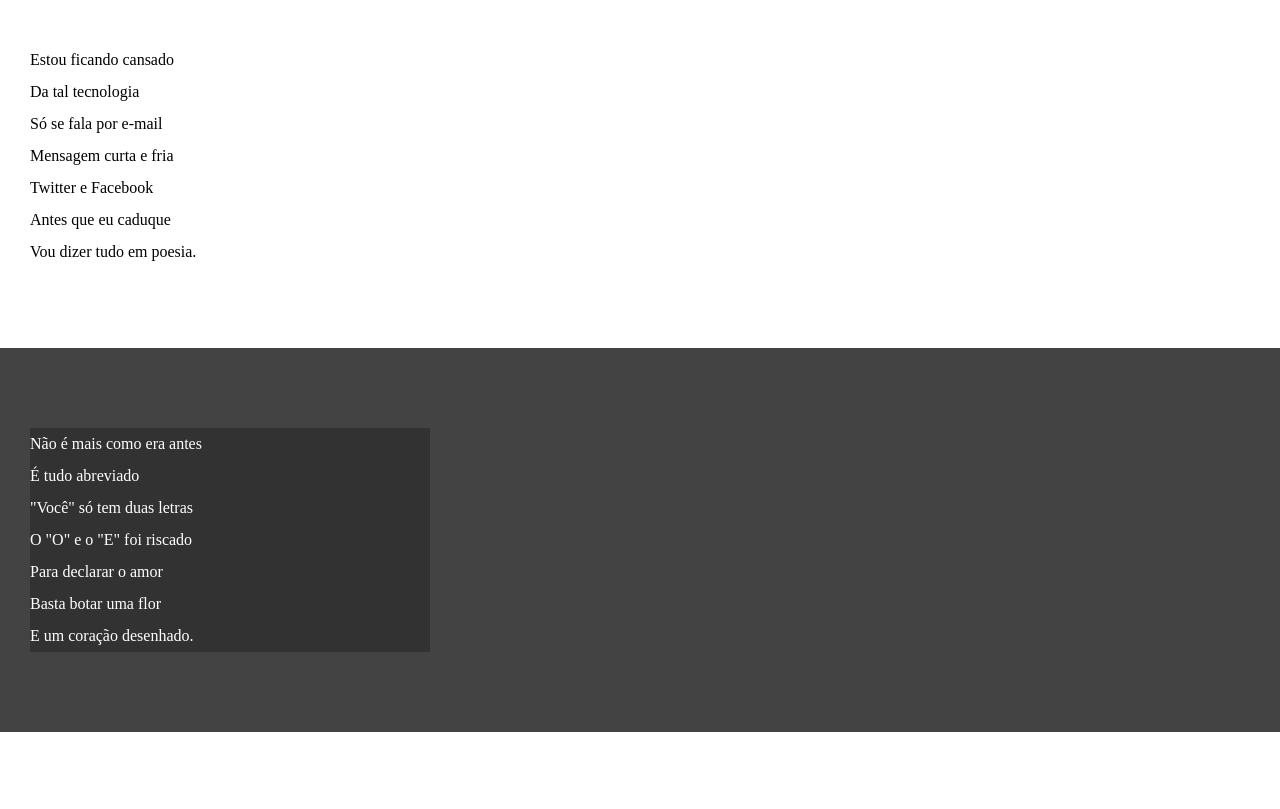
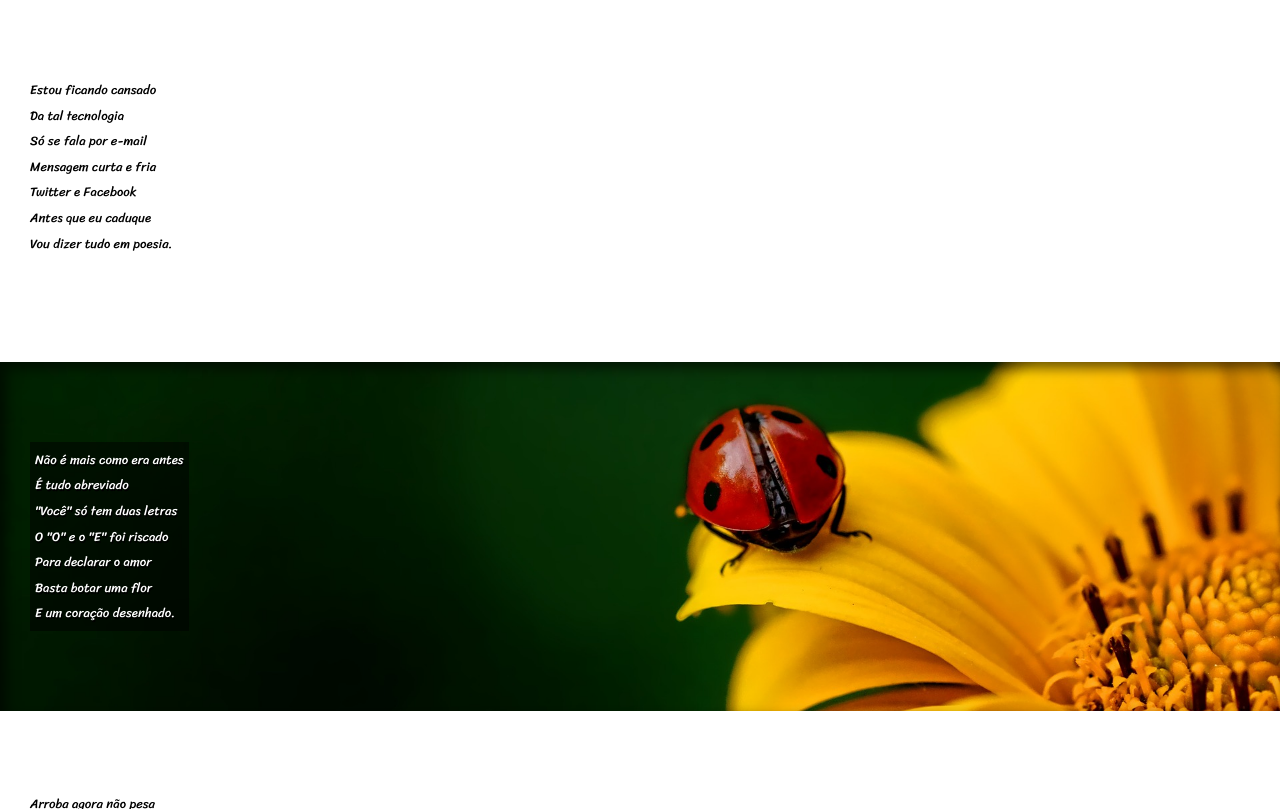
Before and after one commit to Zarconiel/html-css, a plain HTML site: page exercicios/des012/index.html in a window 1280 px wide. Shown: the part 191-1000 px from the top of the page. Drawn offline with Linux system fonts and the light colour scheme.

Commit message:
atualizando o projeto cordel

```diff
--- a/exercicios/des012/estilo/style.css
+++ b/exercicios/des012/estilo/style.css
@@ -1,12 +1,22 @@
 @charset "UTF-8";
 
+@import url('https://fonts.googleapis.com/css2?family=Passion+One:wght@400;700;900&display=swap');
 
+@import url('https://fonts.googleapis.com/css2?family=Passion+One:wght@400;700;900&family=Sriracha&display=swap');
+
+:root{
+    --font1:Arial, Helvetica, sans-serif;
+    --font2:"Passion One", sans-serif;
+    --font3:"Sriracha", cursive;
+}
 *{
     margin: 0px;
     padding: 0px;
+
 }
 
 html, body{
+    font-family: var(--font1);
     min-height: 100vh;
 
 }
@@ -18,6 +28,8 @@ header{
 header>h1{
     padding-top: 50px;
     font-variant: small-caps;
+    font-family: var(--font2);
+    font-size: 5vw;
 }
 header>p{
     padding-bottom: 50px;
@@ -27,6 +39,11 @@ section{
     padding-bottom: 10vh;
     line-height: 2em;
     padding-left: 30px;
+    font-family: var(--font3);
+    font-size: 1vw;
+}
+section >p{
+    padding-bottom: 2em;
 }
 section.normal{
     background-color: white;
@@ -35,10 +52,25 @@ section.normal{
 section.imagem{
     background-color: rgb(67, 67, 67);
     color: white;
+    box-shadow: inset 6px 6px 13px 0px rgba(0, 0, 0, 0.609);
+    background-size: cover;
+    background-attachment: fixed;
 }
 section.imagem>p{
-    width: 400px;
-    background-color: rgba(0, 0, 0, 0.251);
+    display: inline-block;
+    padding: 5px;
+    background-color: rgba(0, 0, 0, 0.506);
+    text-shadow: 1px 2px 0px black;
+}
+section#img01{
+    background-image: url(../imagens/background001.jpg);
+    background-position: right center;
+    ;
+}
+section#img02{
+    background-image: url(../imagens/background002.jpg);
+    background-position: right center;
+
 }
 a{
     color: white;
--- a/exercicios/des012/cordel.html
+++ b/exercicios/des012/index.html
@@ -25,7 +25,7 @@
 
 
 
-    <section class="imagem">
+    <section class="imagem" id="img01">
         <p>Não é mais como era antes <br>
     É tudo abreviado <br>
     "Você" só tem duas letras <br>
@@ -57,7 +57,7 @@
 
 
 
-    <section class="imagem">
+    <section class="imagem" id="img02">
         <p>Tenho saudade das cartas <br>
     Escritas com a própria mão <br>
     Mandava no mês de Junho <br>
```
